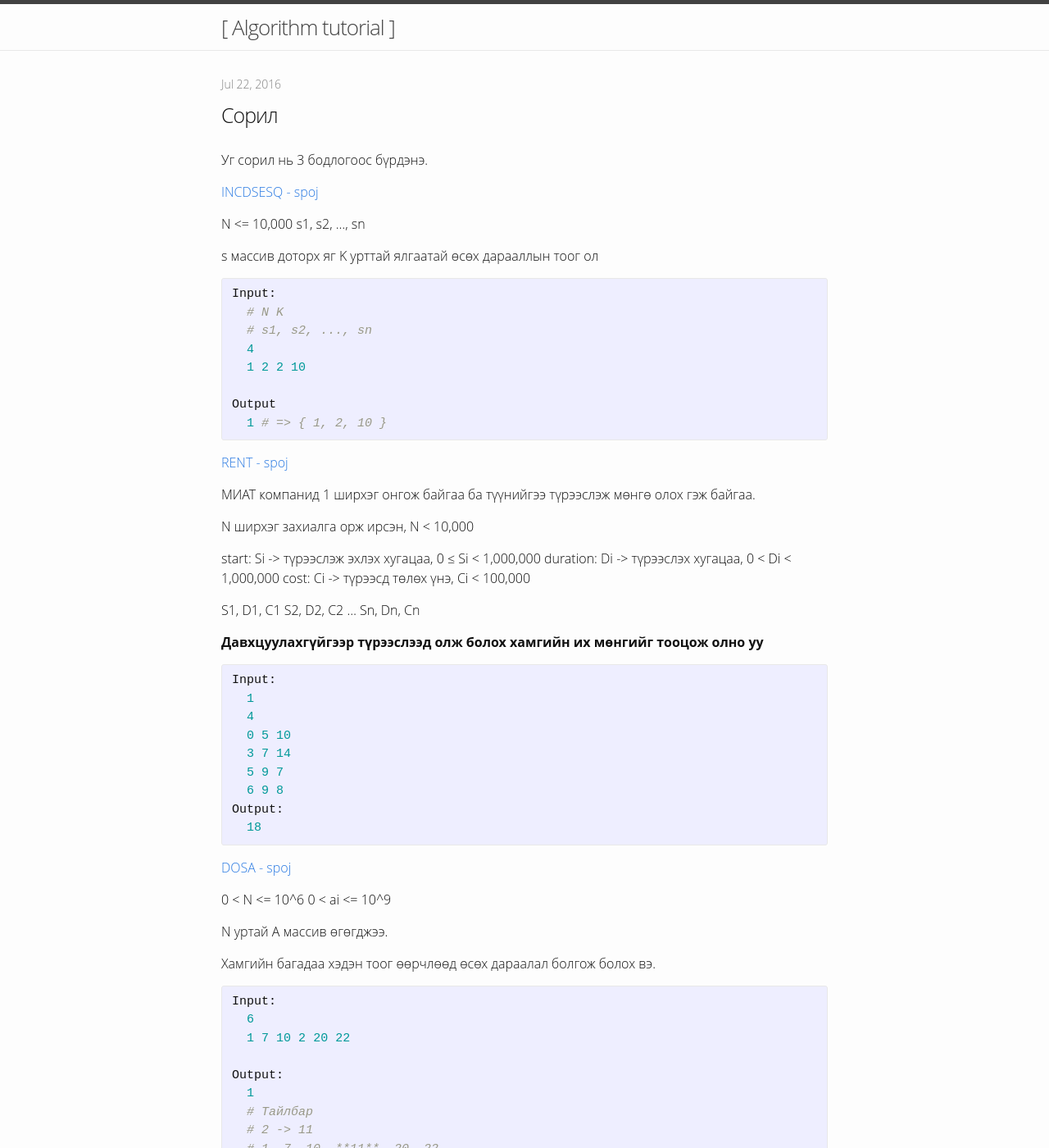
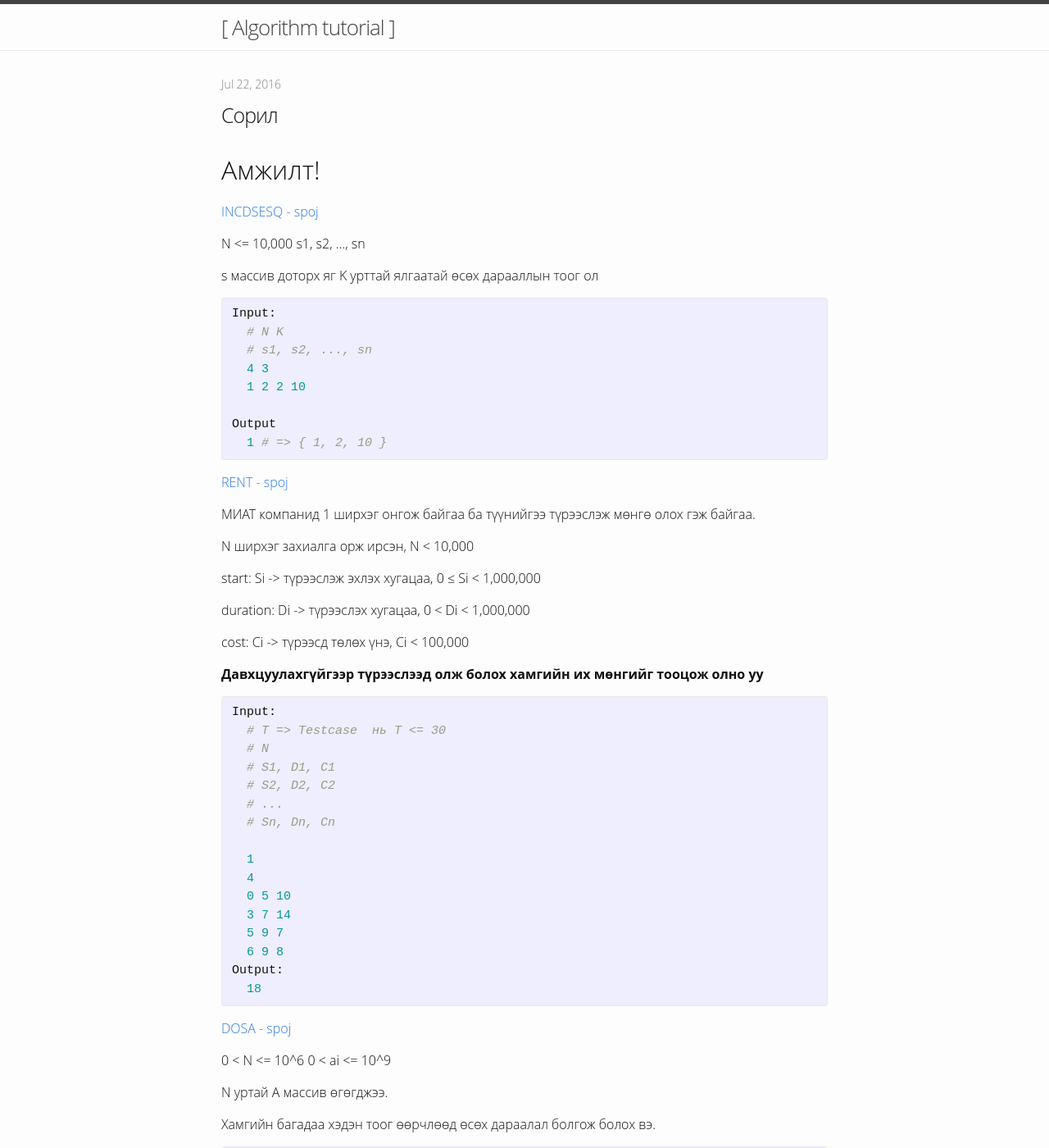
Before and after one commit to amarbattulga/amarbattulga.github.io, a Jekyll site: the page built from _posts/2016-05-31-Soril.markdown, in a window 1280 px wide and 1400 px high. Shown: the whole window at 82% size. Built offline with Jekyll 4.4.1, drawn with Linux system fonts in a browser that asks for light colours.

Commit message:
Soril type fix

```diff
--- a/_posts/2016-05-31-Soril.markdown
+++ b/_posts/2016-05-31-Soril.markdown
@@ -5,7 +5,7 @@ date:   2016-07-22 10:00:00
 categories: algorithm
 ---
 
-Уг сорил нь 3 бодлогоос бүрдэнэ.
+## Амжилт!
 
 [INCDSESQ - spoj](http://www.spoj.com/problems/INCDSEQ/){:target="_blank"}
 
@@ -33,18 +33,22 @@ Output
 N ширхэг захиалга орж ирсэн, N < 10,000
 
 start: Si -> түрээслэж эхлэх хугацаа, 0 ≤ Si < 1,000,000
+
 duration: Di -> түрээслэх хугацаа, 0 < Di < 1,000,000
+
 cost: Ci -> түрээсд төлөх үнэ, Ci < 100,000
-
-S1, D1, C1
-S2, D2, C2
-...
-Sn, Dn, Cn
 
 **Давхцуулахгүйгээр түрээслээд олж болох хамгийн их мөнгийг тооцож олно уу**
 
 {% highlight python %}
 Input:
+  # T => Testcase  нь T <= 30
+  # N
+  # S1, D1, C1
+  # S2, D2, C2
+  # ...
+  # Sn, Dn, Cn
+
   1
   4
   0 5 10
```
Also changed, not shown: other parts of _posts/2016-05-31-Soril.markdown (+1 -1 lines).
